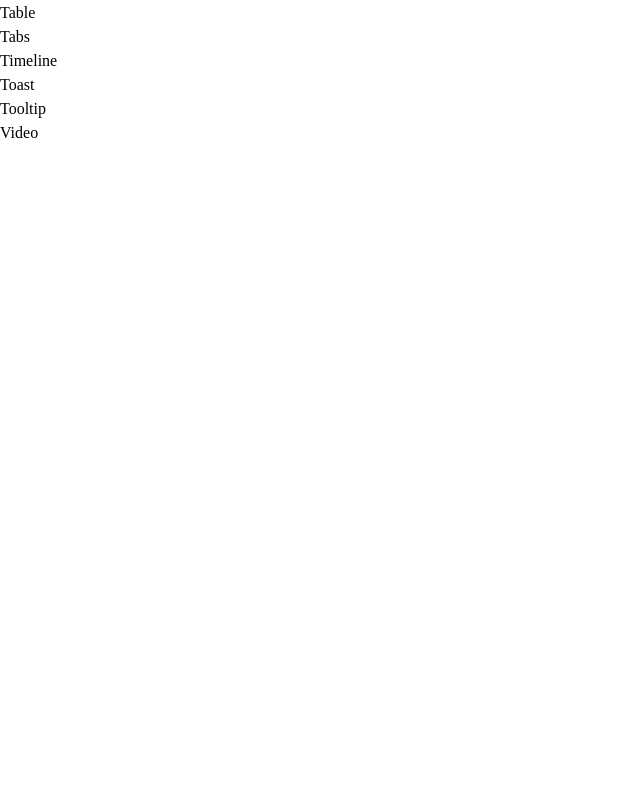
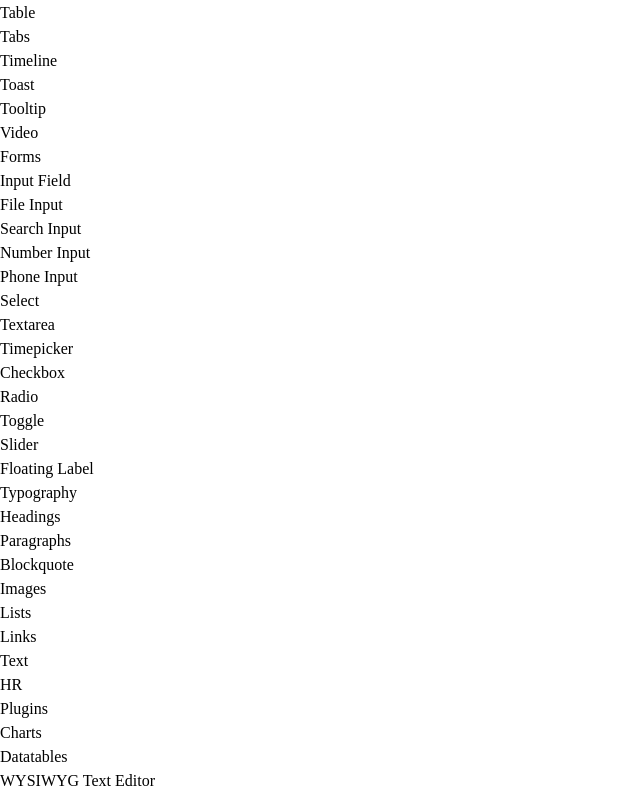
Before and after one commit to choidy180/next-v15-ui, a Next.js app: page / in a window 1280 px wide. Shown: the part 887-1680 px from the top of the page, without its empty margins (0-640 px from the left). Before the commit the page ends 1032 px from the top, so only its background shows below. Built offline with nearby package versions, Linux system fonts and the light colour scheme; a web font is replaced by a local one.

Commit message:
'deploy'

```diff
--- a/src/app/accodion/page.tsx
+++ b/src/app/accodion/page.tsx
@@ -6,6 +6,7 @@
         <div className="w-full max-w-[1000px] flex flex-col justify-start items-center">
             <title>Accodion</title>
             <h2 className="text-[3rem] mt-20">Accodion</h2>
+            <h4 className="text-[1.25rem] mt-5 mb-10">아코디언은 웹사이트나 애플리케이션의 사용자 인터페이스 요소로, 접었다 펼칠 수 있는 메뉴나 섹션을 의미합니다. 사용자가 한 번에 하나의 섹션만 볼 수 있도록 설계되어, 화면 공간을 효율적으로 사용하고 깔끔한 디자인을 제공합니다.</h4>
             <DefaultAccodian/>
             <BorderlessAccodian/>
         </div>
--- a/src/app/page.tsx
+++ b/src/app/page.tsx
@@ -3,11 +3,11 @@
 export default function Home() {
     return (
         <div className="w-full max-w-[1024px] flex flex-col justify-start items-center">
+            <title>UI</title>
             <div className="w-full flex justify-center items-center">
-                <h1 className="w-full text-center text-[3rem] mt-20">UI-Component</h1>
-
+                <h1 className="w-full text-center text-[3rem] mt-20">Components</h1>
             </div>
-            <div className="w-full flex flex-row flex-wrap justify-center gap-[14px] items-start mt-[40px]">
+            <div className="w-full flex flex-row flex-wrap justify-center gap-[14px] items-start mt-[40px] mb-[100px]">
                 <MoveBtnComponent text="Accodion" link="/accodion"/>
                 <MoveBtnComponent text="Alert" link="/alert"/>
 
@@ -52,6 +52,51 @@
                 <MoveBtnComponent text="Tooltip" link="/"/>
                 <MoveBtnComponent text="Video" link="/"/>
             </div>
+
+            <div className="w-full flex justify-center items-center">
+                <h1 className="w-full text-center text-[3rem] mt-20">Forms</h1>
+            </div>
+
+            <div className="w-full flex flex-row flex-wrap justify-center gap-[14px] items-start mt-[40px] mb-[100px]">
+                <MoveBtnComponent text="Input Field" link="/"/>
+                <MoveBtnComponent text="File Input" link="/"/>
+                <MoveBtnComponent text="Search Input" link="/"/>
+                <MoveBtnComponent text="Number Input" link="/"/>
+                <MoveBtnComponent text="Phone Input" link="/"/>
+                <MoveBtnComponent text="Select" link="/"/>
+                <MoveBtnComponent text="Textarea" link="/"/>
+                <MoveBtnComponent text="Timepicker" link="/"/>
+                <MoveBtnComponent text="Checkbox" link="/"/>
+                <MoveBtnComponent text="Radio" link="/"/>
+                <MoveBtnComponent text="Toggle" link="/"/>
+                <MoveBtnComponent text="Slider" link="/"/>
+                <MoveBtnComponent text="Floating Label" link="/"/>
+            </div>
+
+            <div className="w-full flex justify-center items-center">
+                <h1 className="w-full text-center text-[3rem] mt-20">Typography</h1>
+            </div>
+
+            <div className="w-full flex flex-row flex-wrap justify-center gap-[14px] items-start mt-[40px] mb-[100px]">
+                <MoveBtnComponent text="Headings" link="/"/>
+                <MoveBtnComponent text="Paragraphs" link="/"/>
+                <MoveBtnComponent text="Blockquote" link="/"/>
+                <MoveBtnComponent text="Images" link="/"/>
+                <MoveBtnComponent text="Lists" link="/"/>
+                <MoveBtnComponent text="Links" link="/"/>
+                <MoveBtnComponent text="Text" link="/"/>
+                <MoveBtnComponent text="HR" link="/"/>
+            </div>
+
+            <div className="w-full flex justify-center items-center">
+                <h1 className="w-full text-center text-[3rem] mt-20">Plugins</h1>
+            </div>
+
+            <div className="w-full flex flex-row flex-wrap justify-center gap-[14px] items-start mt-[40px] mb-[100px]">
+                <MoveBtnComponent text="Charts" link="/"/>
+                <MoveBtnComponent text="Datatables" link="/"/>
+                <MoveBtnComponent text="WYSIWYG Text Editor" link="/"/>
+            </div>
         </div>
     );
 }
```
